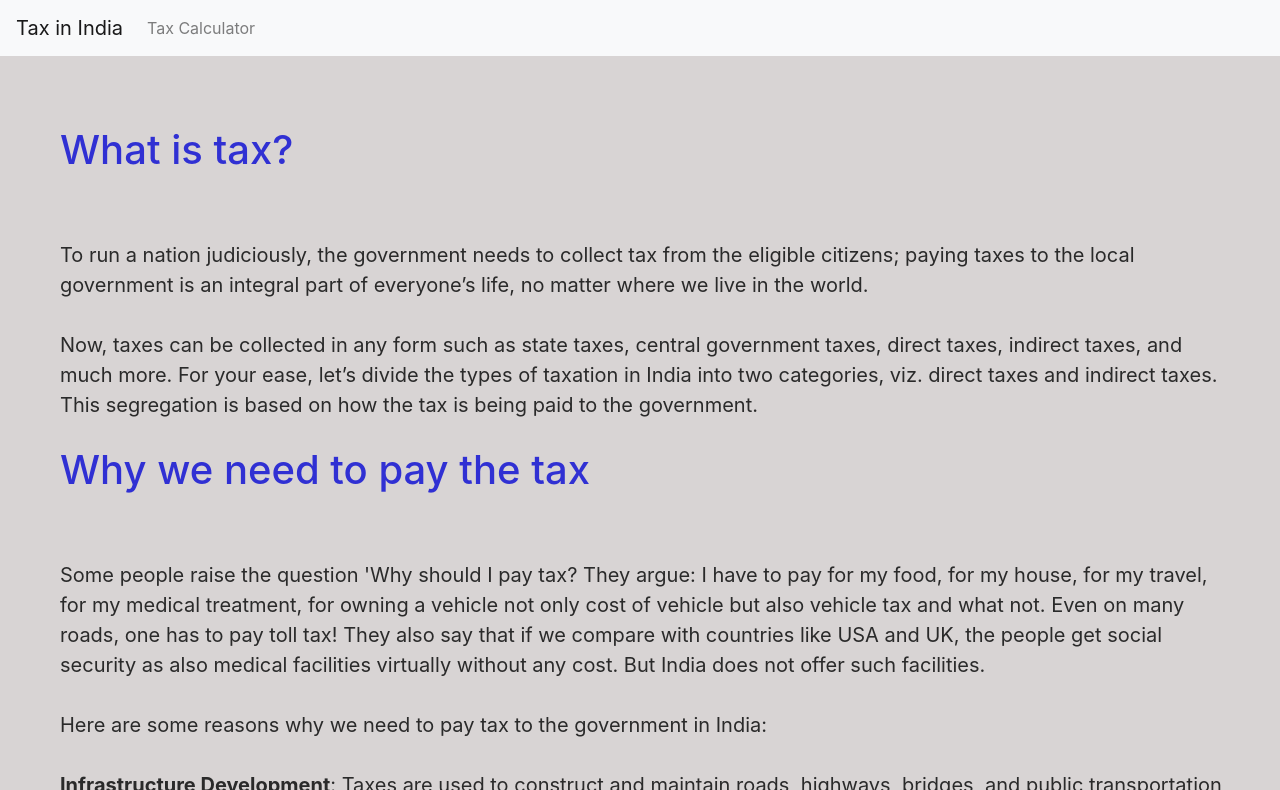
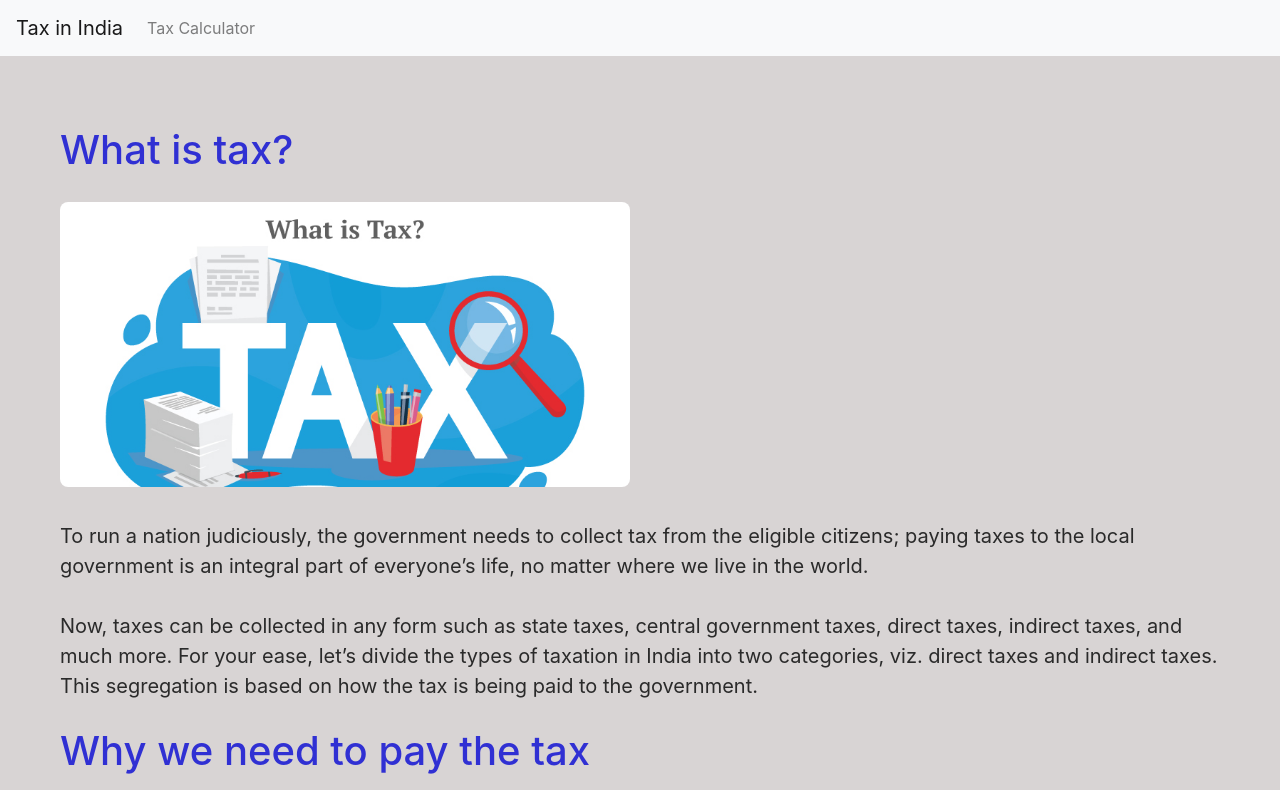
Before and after one commit to Asthreeta-Schaft/tax-calculator, a plain HTML site: page index.html in a window 1280 px wide. Shown: the top 790 px of the page. Drawn offline with nearby package versions, Linux system fonts and the light colour scheme.

Commit message:
Update index.html

```diff
--- a/index.html
+++ b/index.html
@@ -35,7 +35,7 @@
 
         <h1 class="head1">What is tax?</h1>
 
-        <img src="/income-tax-calculator-javascript-main/a2.jpg" alt="" class="img">
+        <img src="/a2.jpg" alt="" class="img">
 
         <br><br>
 
@@ -47,7 +47,7 @@
 
         <h1 class="head1">Why we need to pay the tax</h1>
 
-        <img src="/income-tax-calculator-javascript-main/a1.jpeg" alt="" class="img">
+        <img src="/a1.jpeg" alt="" class="img">
 
         <br><br>
 
```
